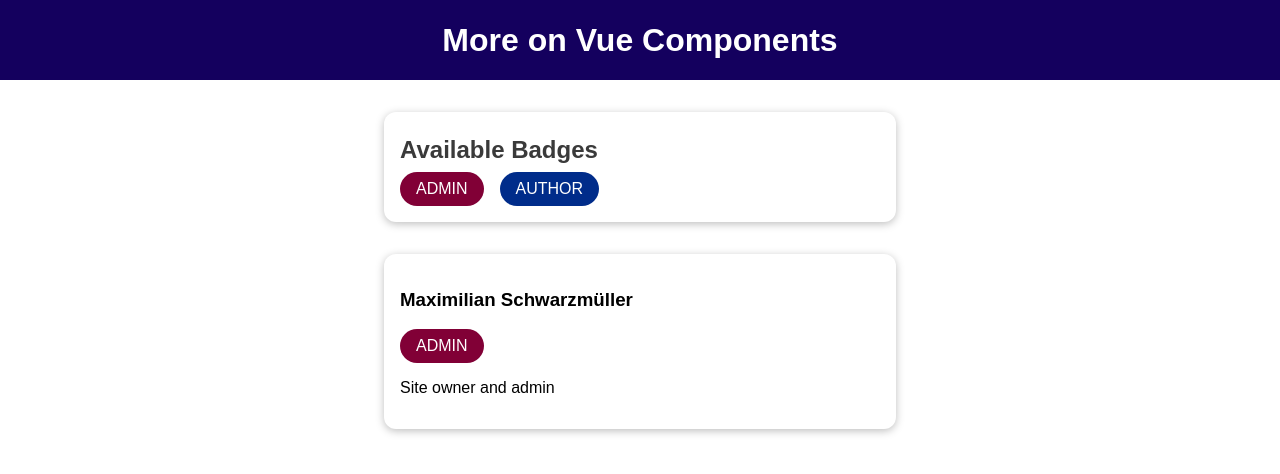
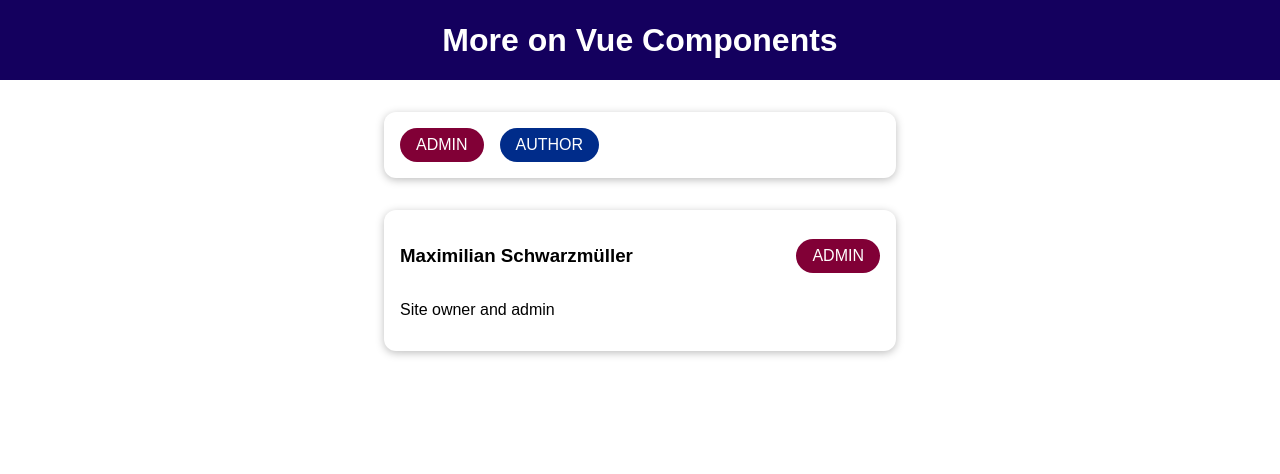
Before and after one commit to mauroef/vue-the-complete-guide, a Vue app: page / in a window 1280 px wide. Shown: the top 474 px of the page. Built offline with nearby package versions, Linux system fonts and the light colour scheme.

Commit message:
More on slots

```diff
--- a/src/components/BadgeList.vue
+++ b/src/components/BadgeList.vue
@@ -1,7 +1,9 @@
 <template>
   <section>
     <base-card>
-      <template v-slot:header><h2>Available Badges</h2></template>
+      <template v-slot:header>
+        <!-- <h2>Available Badges</h2> -->
+      </template>
       <template v-slot:default>
         <ul>
           <li>
--- a/src/components/BaseCard.vue
+++ b/src/components/BaseCard.vue
@@ -1,7 +1,9 @@
 <template>
   <div>
-    <header>
-      <slot name="header"></slot>
+    <header v-if="$slots.header">
+      <slot name="header">
+        <!-- <h2>The Default</h2> -->
+      </slot>
     </header>
     <slot></slot>
   </div>
@@ -14,6 +16,11 @@
 </script>
 
 <style scoped>
+section header {
+  display: flex;
+  justify-content: space-between;
+  align-items: center;
+}
 div {
   margin: 2rem auto;
   max-width: 30rem;
--- a/src/components/UserInfo.vue
+++ b/src/components/UserInfo.vue
@@ -1,11 +1,11 @@
 <template>
   <section>
     <base-card>
-      <template v-slot:header>
+      <template #header>
         <h3>{{ fullName }}</h3>
         <base-badge :type="role" :caption="role.toUpperCase()"></base-badge>
       </template>
-      <template v-slot:default>
+      <template #default>
         <p>{{ infoText }}</p>
       </template>
     </base-card>
@@ -17,11 +17,3 @@
   props: ['fullName', 'infoText', 'role'],
 };
 </script>
-
-<style scoped>
-section header {
-  display: flex;
-  justify-content: space-between;
-  align-items: center;
-}
-</style>
```
